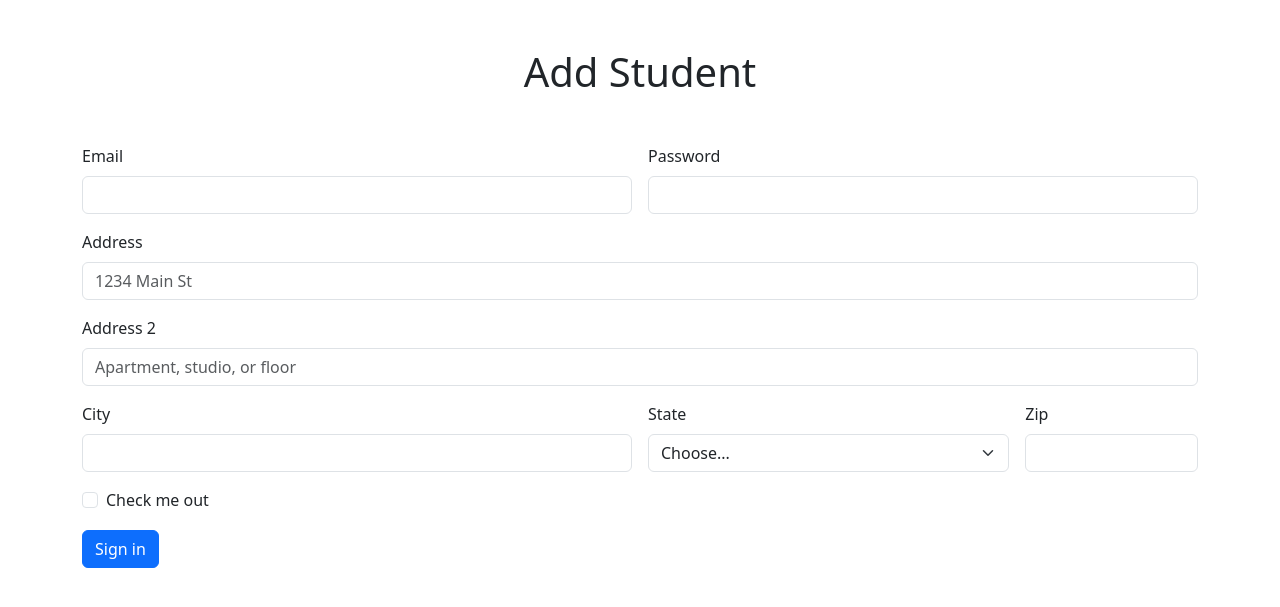
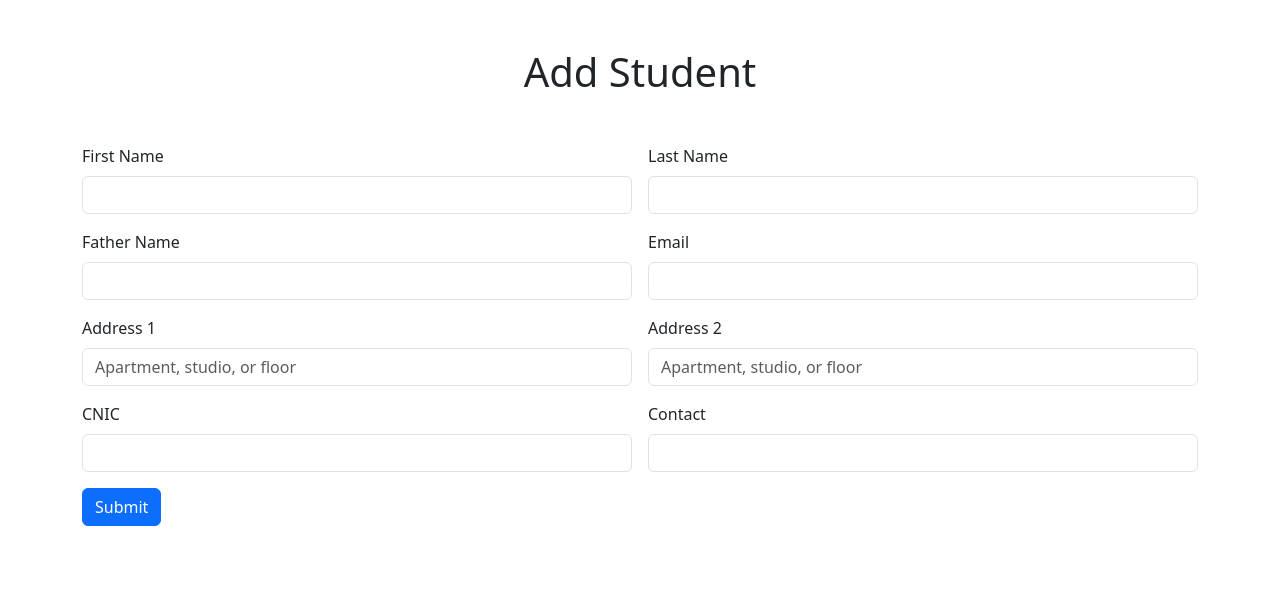
Before and after one commit to webcog/crud-dj830, a Django app: page / in a window 1280 px wide. Shown: the part 56-663 px from the top of the page. Run offline with Django 4.2, Linux system fonts and the light colour scheme; some libraries are stand-ins or nearby versions.

Commit message:
22-11-2023

```diff
--- a/core/views.py
+++ b/core/views.py
@@ -1,8 +1,33 @@
-from django.shortcuts import render
+from django.shortcuts import render, redirect
 from core.models import Student
 # Create your views here.
 
 def index(request):
+
+    if request.method == 'POST':
+        first_name = request.POST.get('fname')
+        last_name = request.POST.get('lname')
+        father_name = request.POST.get('fathername')
+        email = request.POST.get('email')
+        addressOne = request.POST.get('inputAddressOne')
+        addressTwo = request.POST.get('inputAddressTwo')
+        cnic = request.POST.get('cnic')
+        contact = request.POST.get('contact')
+
+        student = Student.objects.create(
+            first_name=first_name,
+            last_name=last_name,
+            father_name=father_name,
+            email=email,
+            addressOne=addressOne,
+            addressTwo=addressTwo,
+            cnic=cnic,
+            contact=contact
+        )
+        return redirect('viewStudent')
+
+
+
     return render(request, 'index.html')
 
 
--- a/templates/base.html
+++ b/templates/base.html
@@ -5,6 +5,7 @@
     <meta name="viewport" content="width=device-width, initial-scale=1">
     <title>Bootstrap demo</title>
     <link href="https://cdn.jsdelivr.net/npm/bootstrap@5.3.2/dist/css/bootstrap.min.css" rel="stylesheet" integrity="sha384-T3c6CoIi6uLrA9TneNEoa7RxnatzjcDSCmG1MXxSR1GAsXEV/Dwwykc2MPK8M2HN" crossorigin="anonymous">
+    <script src="https://kit.fontawesome.com/e58f21a2be.js" crossorigin="anonymous"></script>
   </head>
   <body>
 
--- a/templates/index.html
+++ b/templates/index.html
@@ -4,48 +4,43 @@
 
 <h1 class="text-center my-5">Add Student</h1>
 
-<form class="row g-3">
+<form class="row g-3" method="post">
+  {% csrf_token %}
     <div class="col-md-6">
-      <label for="inputEmail4" class="form-label">Email</label>
-      <input type="email" class="form-control" id="inputEmail4">
+      <label for="fname" class="form-label">First Name</label>
+      <input type="text" class="form-control" id="fname" name="fname" required>
     </div>
     <div class="col-md-6">
-      <label for="inputPassword4" class="form-label">Password</label>
-      <input type="password" class="form-control" id="inputPassword4">
+      <label for="lname" class="form-label">Last Name</label>
+      <input type="text" class="form-control" id="lname" name="lname" required>
     </div>
-    <div class="col-12">
-      <label for="inputAddress" class="form-label">Address</label>
-      <input type="text" class="form-control" id="inputAddress" placeholder="1234 Main St">
+    <div class="col-6">
+      <label for="fathername" class="form-label">Father Name</label>
+      <input type="text" class="form-control" name="fathername" id="fathername" required>
     </div>
-    <div class="col-12">
-      <label for="inputAddress2" class="form-label">Address 2</label>
-      <input type="text" class="form-control" id="inputAddress2" placeholder="Apartment, studio, or floor">
+    <div class="col-6">
+      <label for="email" class="form-label">Email</label>
+      <input type="email" class="form-control" name="email" id="email" required>
+    </div>
+    <div class="col-6">
+      <label for="inputAddressOne" class="form-label">Address 1</label>
+      <input type="text" class="form-control" name="inputAddressOne" id="inputAddressOne" placeholder="Apartment, studio, or floor" required>
+    </div>
+    <div class="col-6">
+      <label for="inputAddressTwo" class="form-label">Address 2</label>
+      <input type="text" class="form-control" name="inputAddressTwo" id="inputAddressTwo" placeholder="Apartment, studio, or floor" required>
     </div>
     <div class="col-md-6">
-      <label for="inputCity" class="form-label">City</label>
-      <input type="text" class="form-control" id="inputCity">
+      <label for="cnic" class="form-label">CNIC</label>
+      <input type="number" class="form-control" name="cnic" id="cnic" required>
     </div>
-    <div class="col-md-4">
-      <label for="inputState" class="form-label">State</label>
-      <select id="inputState" class="form-select">
-        <option selected>Choose...</option>
-        <option>...</option>
-      </select>
+    <div class="col-md-6">
+      <label for="contact" class="form-label">Contact</label>
+      <input type="tel" class="form-control" id="contact" name="contact" required>
     </div>
-    <div class="col-md-2">
-      <label for="inputZip" class="form-label">Zip</label>
-      <input type="text" class="form-control" id="inputZip">
-    </div>
+
     <div class="col-12">
-      <div class="form-check">
-        <input class="form-check-input" type="checkbox" id="gridCheck">
-        <label class="form-check-label" for="gridCheck">
-          Check me out
-        </label>
-      </div>
-    </div>
-    <div class="col-12">
-      <button type="submit" class="btn btn-primary">Sign in</button>
+      <button type="submit" class="btn btn-primary">Submit</button>
     </div>
   </form>
 </div>
```
Also changed, not shown: templates/viewstudent.html (+30 -2 lines), db.sqlite3.
